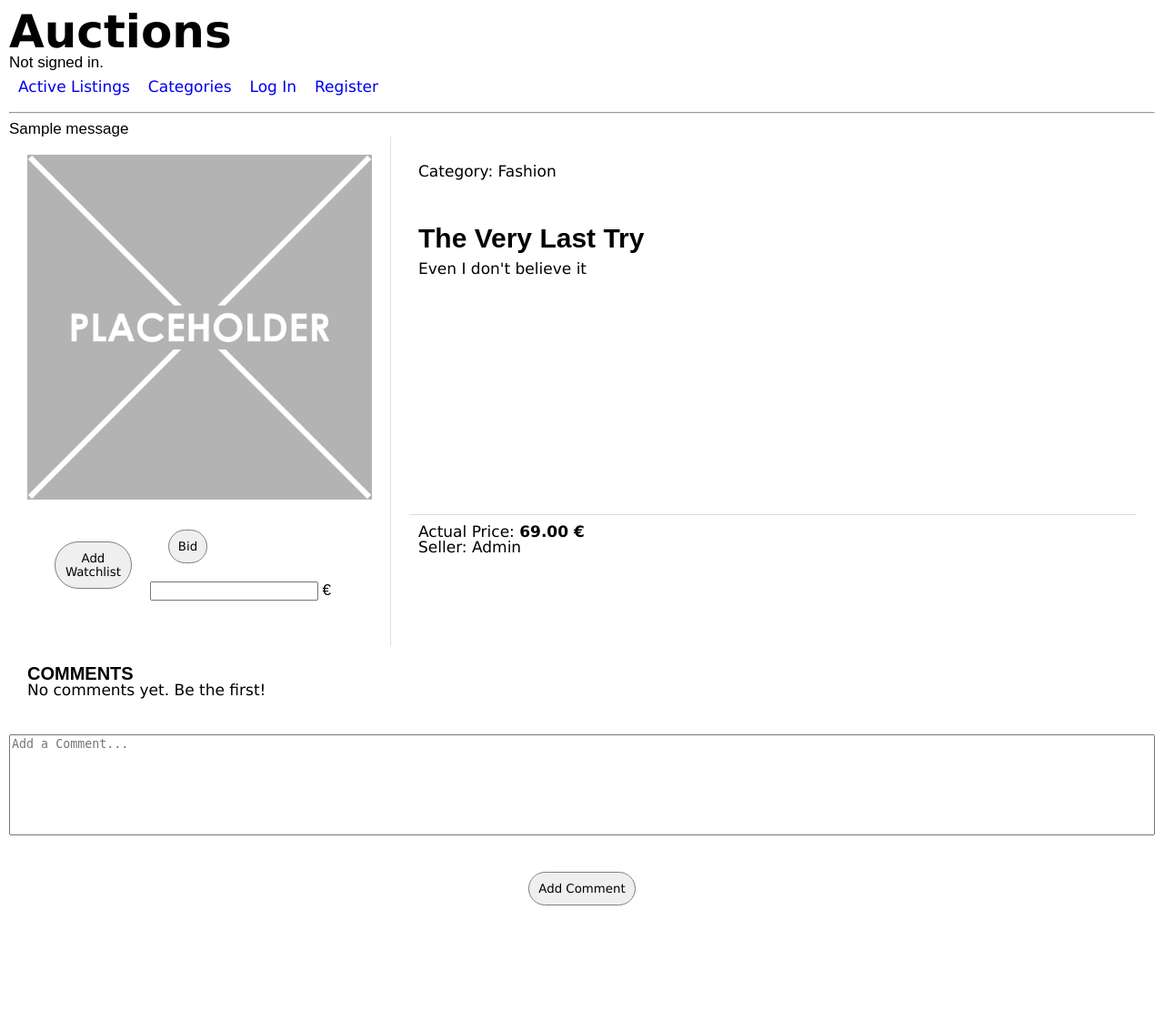
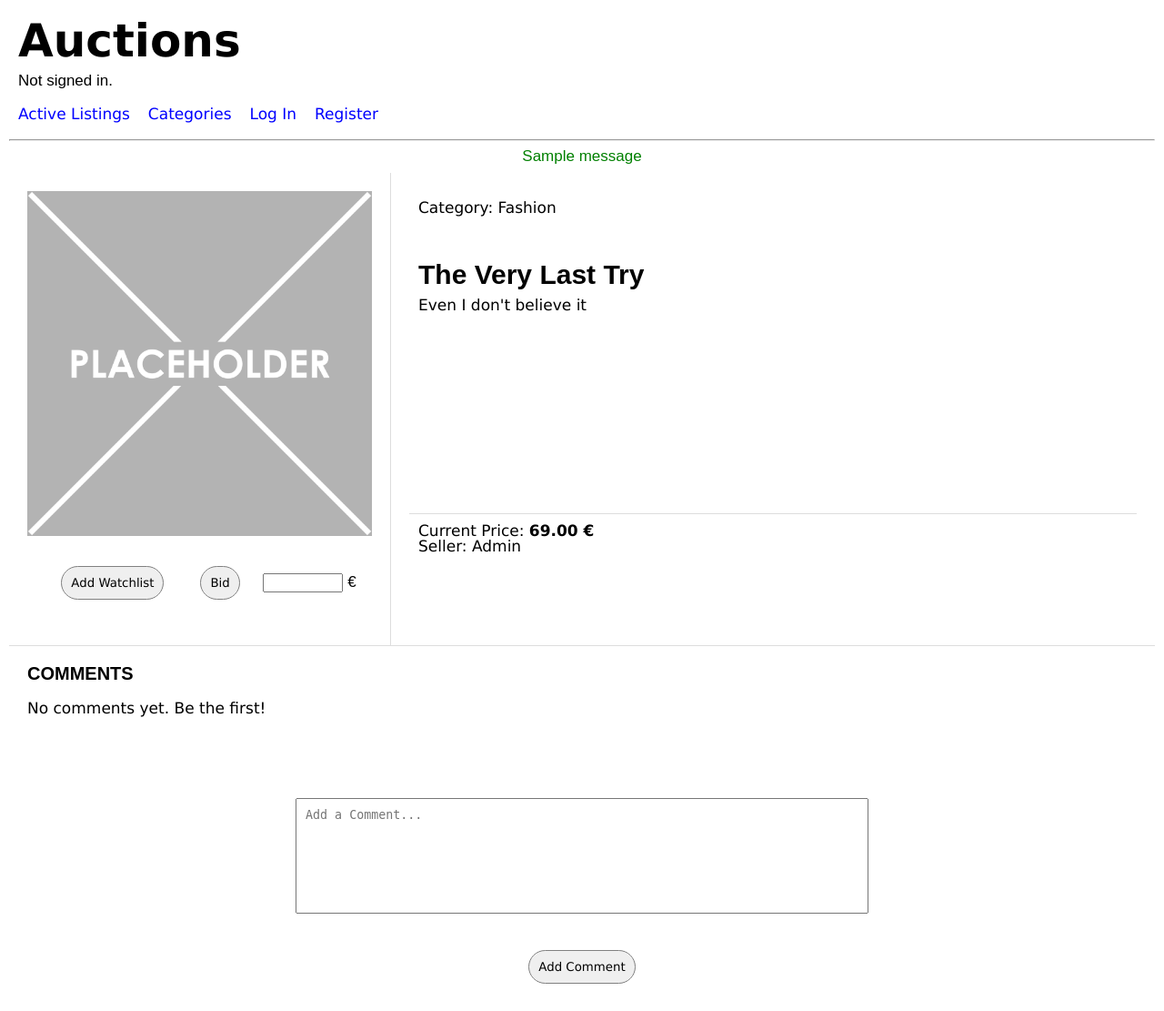
Before and after one commit to Rhokthar/CS50W-Project2-E-Commerce, a Django app: page /listings/29 in a window 1280 px wide. Shown: the whole page at 91% size. Before the commit the page ends 995 px from the top, so only its background shows below. Run offline with Django 3.2, Linux system fonts and the light colour scheme; data comes from the database, SQL or seed files in the repository; both versions use the stored data as it was after the commit; tables that the repository leaves empty hold one stand-in row (values such as "Sample post"); one stand-in notice (Sample message) is shown.

Commit message:
Stylizing Almost Complete. TODO: Login Form

```diff
--- a/auctions/static/auctions/styles.css
+++ b/auctions/static/auctions/styles.css
@@ -26,6 +51,9 @@ strong {
 .error-color {
     color: red;
 }
+.success-color {
+    color: green;
+}
 .nav {
     display: flex;
     flex-direction: row;
@@ -89,28 +100,47 @@ label {
 
 /* CREATE LISTING RULES ENDS */
 
-/* INDEX RULES STARTS */
-.listings-container p {
+/* INDEX & WISHLIST RULES STARTS */
+.listings-container p,
+.wishlist-container p {
     font-size: 1.4rem;
 }
-
-.listing-wrapper {
+.listing-wrapper,
+.wishlist-wrapper {
     border: 0.1rem solid #ddd;
     margin-right: -0.1rem;
     margin-top: -0.1rem;
 }
-.listing-wrapper a {
+.listing-wrapper a,
+.wishlist-wrapper a {
     transition: 0.5s;
 }
-.listing-wrapper a:hover {
+.listing-wrapper a:hover,
+.wishlist-wrapper a:hover {
     box-shadow: 0 0 1rem grey;
 }
-/* INDEX RULES ENDS */
+/* INDEX & WISHLIST RULES ENDS */
 
 /* LISTING PAGE RULES STARTS */
+#bid-value {
+    width: 12ch;
+}
+.comments-container {
+    border-top: 1px solid #ddd;
+}
+.comment-textarea {
+    resize: none;
+}
 .img-container {
     border-right: 1px solid #ddd;
-
+}
+input::-webkit-outer-spin-button,
+input::-webkit-inner-spin-button {
+  -webkit-appearance: none;
+  margin: 0;
+}
+input[type=number] {
+    -moz-appearance: textfield;
 }
 .listing-button {
     cursor: pointer;
--- a/auctions/templates/auctions/layout.html
+++ b/auctions/templates/auctions/layout.html
@@ -16,15 +16,17 @@
 
     </head>
     <body>
+        <div class="header-nav-false padding-all-xs">
             <a href="{% url 'index' %}" id="home-link">
                 <h1>Auctions</h1>
             </a>
-        <div>
+            <div class="padding-top-xs">
                 {% if user.is_authenticated %}
                     Signed in as <strong>{{ user.username }}</strong>.
                 {% else %}
                     Not signed in.
                 {% endif %}
+            </div>
         </div>
         <ul class="nav">
             <li class="nav-item">
--- a/auctions/templates/auctions/listing-page.html
+++ b/auctions/templates/auctions/listing-page.html
@@ -8,21 +8,23 @@
 <!-- FULL PAGE WRAPPER STARTS -->
 <div class="listing-page-wrapper flex-container vertical-row width-100">
 
-    <div class="messages">
+    <div class="messages text-center">
+        <!-- MESSAGES -->
+        <div class="messages-django-wrapper padding-bottom-xs">
+            {% for message in messages %}
+                <span class="{{ message.tags }}-color">{{ message }}</span>
+            {% endfor %}
+        </div>
         {% if listing.openListing == False %}
-        <h3><strong>This Listing has been CLOSED.</strong></h3>
+        <h3 class="padding-bottom-xs"><strong>This Listing has been <span class="error-color">CLOSED</span>.</strong></h3>
             {% if winner == None %}
                 <p>Nobody has done any bid on this auction.</p>
             {% elif winner != None and user.is_authenticated and user.id == winner.user.id %}
-                <p>You are the winner of this auction!</p>
+                <p><span class="success-color">You are the winner</span> of this auction!</p>
             {% else %}
-                <p>The winner of this auction is the user '{{ winner.user.username }}'!</p>
+                <p class="padding-bottom-s">The winner of this auction is the user <span class="success-color">{{ winner.user.username }}</span>!</p>
             {% endif %}
         {% endif %}
-        <!-- MESSAGES -->
-        {% for message in messages %}
-            {{ message }}
-        {% endfor %}
     </div>
     <!-- AUCTION CONTAINER STARTS -->
     <div class="listing-container flex-container row width-100">
@@ -89,7 +91,7 @@
                 <p>{{ listing.description }}</p>
             </div>
             <div class="margin-bottom-l">
-                <p>Actual Price: <strong>{{ listing.price|floatformat:2 }} €</strong></p>
+                <p>Current Price: <strong>{{ listing.price|floatformat:2 }} €</strong></p>
                 <p>Seller: {{ listing.user.username }}</p>
             </div>
         </div> <!-- DESCRIPTION SECTION ENDS -->
@@ -97,14 +99,14 @@
 
     <!-- COMMENTS CONTAINER STARTS -->
     <div class="comments-container flex-container padding-all-s vertical-row width-100">
-        <h3><strong>COMMENTS</strong></h3>
+        <h3 class="padding-bottom-s"><strong>COMMENTS</strong></h3>
         <!-- Comment Display -->
         {% for comment in comments %}
-            <div class="padding-top-s width-100">
+            <div class="user-comment padding-top-s width-100">
                 <h4>{{ comment.user.username }}</h4>
                 <p>{{ comment.comment }}</p>
                 {% empty %}
-                <p>No comments yet. Be the first!</p>
+                    <p>No comments yet. Be the first!</p>
             </div>
         {% endfor %}
         {% if listing.openListing == True %}
@@ -112,7 +114,7 @@
             <form action="{% url 'comment' %}" method="post">
                 {% csrf_token %}
                 <div class="flex-container vertical-row align-center margin-top-s width-100">
-                    <textarea class="comment-textarea width-100" id="comment-content" name="comment-content" placeholder="Add a Comment..." rows="7"></textarea>
+                    <textarea class="comment-textarea width-50 padding-all-xs margin-top-m" id="comment-content" name="comment-content" placeholder="Add a Comment..." rows="7"></textarea>
                     <input type="hidden" id="comment-user" name="comment-user" value="{{ user.id }}" />
                     <input type="hidden" id="comment-listing" name="comment-listing" value="{{ listing.id }}" />
                     <span>
--- a/auctions/views.py
+++ b/auctions/views.py
@@ -101,6 +101,7 @@ def CreateListing(request):
                     "categories": CreateCategoriesList()
                 })
 
+            messages.success(request, "Auction listed successfully!")
             return HttpResponseRedirect(reverse("index"))
 
     # GET METHOD
@@ -264,6 +265,7 @@ def WatchlistHandler(request):
             watchlistUser.watchlist.add(listingItem)
             watchlistUser.save()
 
+            messages.success(request, "Auction successfully added to your Watchlist!")
             return HttpResponseRedirect(reverse("watchlist"))
         # Remove from Watchlist
         else:
```
Also changed, not shown: other parts of auctions/static/auctions/styles.css (+49 -22 lines), auctions/templates/auctions/categories.html (+11 -9 lines), auctions/templates/auctions/index.html (+10 -5 lines), auctions/templates/auctions/watchlist.html (+17 -9 lines), db.sqlite3. Lines whose indentation alone changed are shown as unchanged.
